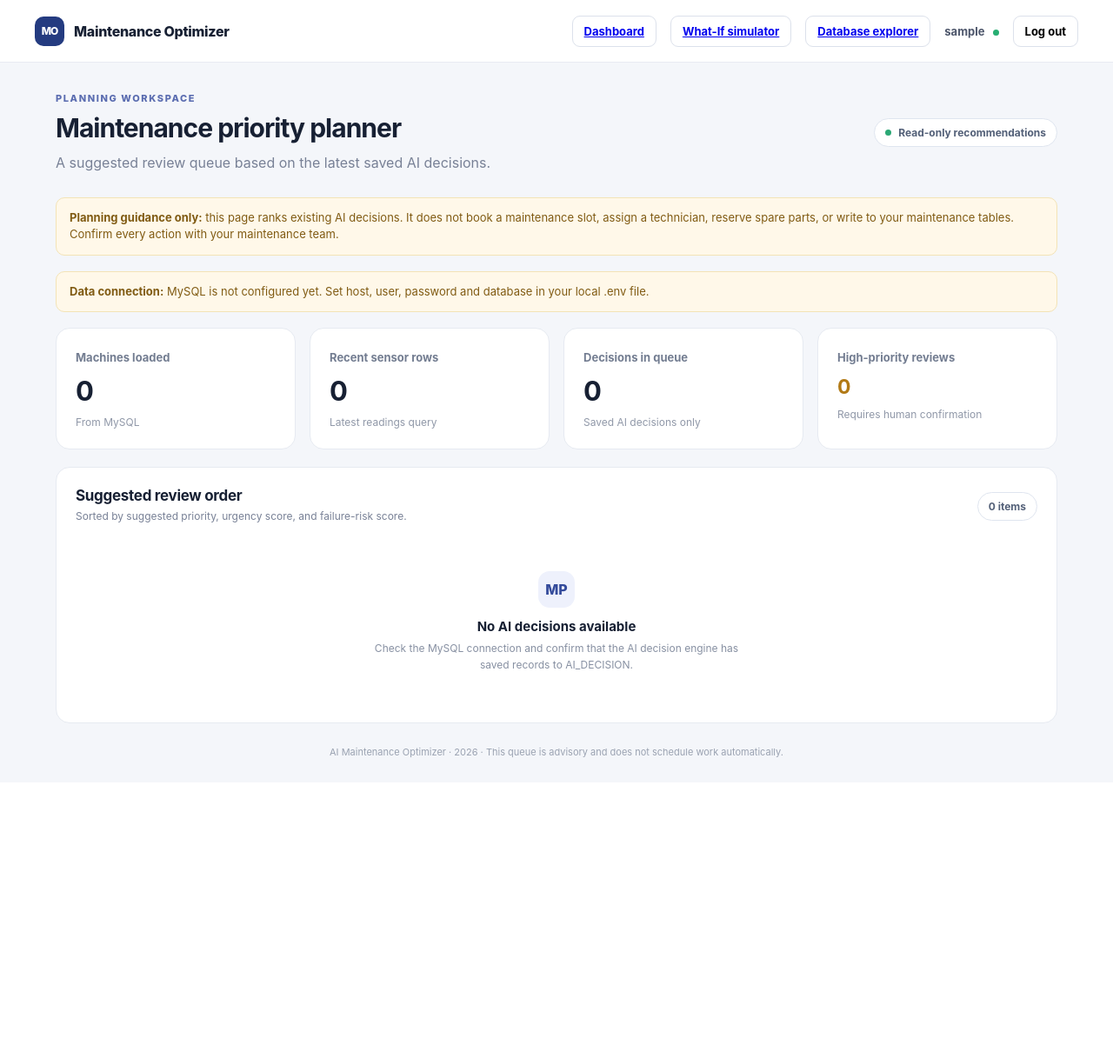
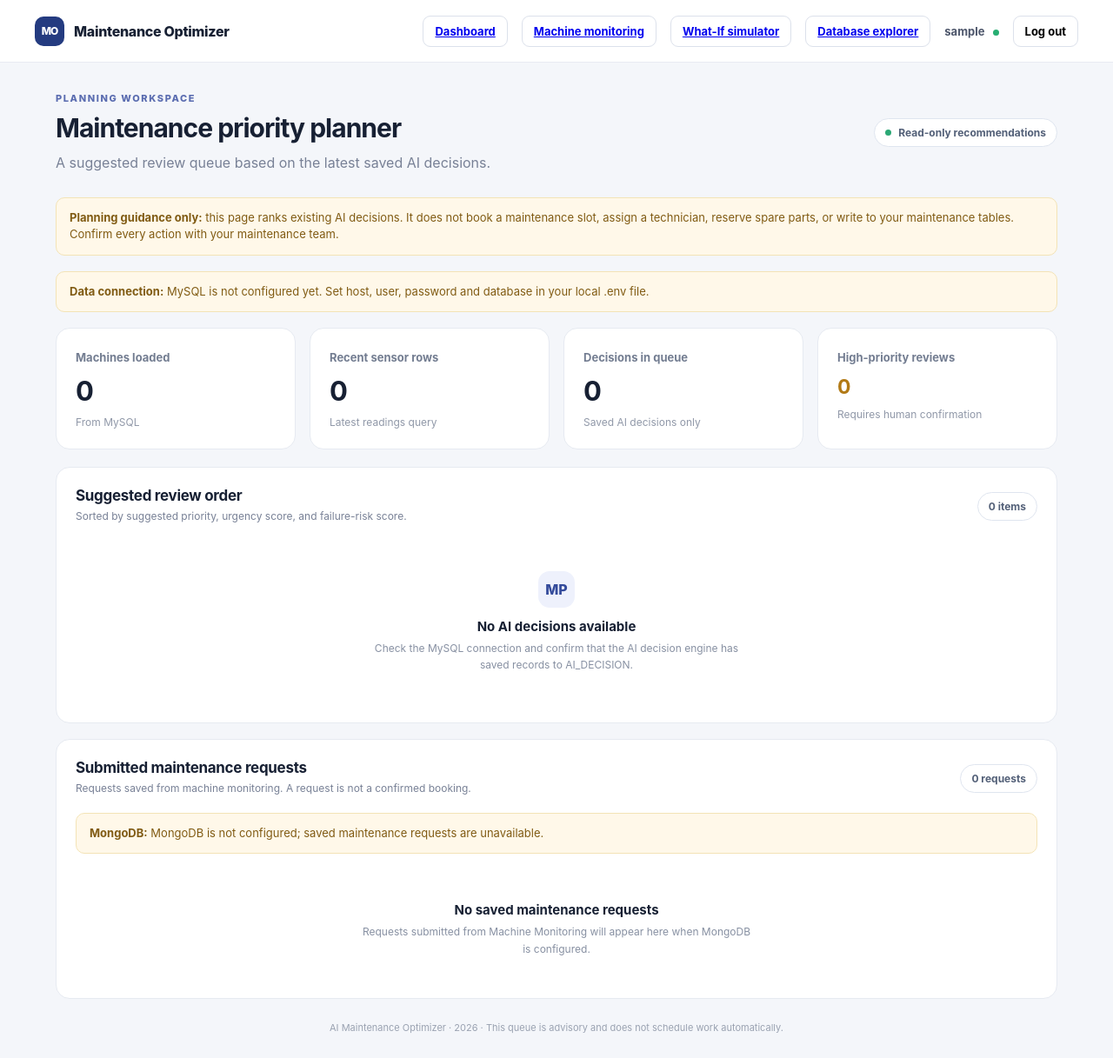
Before and after one commit to VedantRK7180/Ai_maintenance_optimizer, a Flask app: page /planner in a window 1280 px wide. Shown: the whole page at 87% size. Before the commit the page ends 872 px from the top, so only its background shows below. Run offline with Flask 3, Linux system fonts and the light colour scheme; the visitor is signed in with stand-in values (Sample User, id 1); some libraries are stand-ins or nearby versions.

Commit message:
Display saved maintenance requests in planner

```diff
--- a/templates/planner.html
+++ b/templates/planner.html
@@ -11,6 +11,7 @@
     <a class="brand" href="{{ url_for('dashboard') }}"><span class="brand-mark small">MO</span> Maintenance Optimizer</a>
     <div class="topbar-right">
       <a class="ghost-button" href="{{ url_for('dashboard') }}">Dashboard</a>
+      <a class="ghost-button" href="{{ url_for('machine_monitor') }}">Machine monitoring</a>
       <a class="ghost-button" href="{{ url_for('simulator') }}">What-If simulator</a>
       <a class="ghost-button" href="{{ url_for('database_browser') }}">Database explorer</a>
       <span class="user-chip">{{ session.get('username', 'Manager') }} <span class="role-dot"></span></span>
@@ -73,6 +74,23 @@
         <div class="empty-state"><div class="empty-icon">MP</div><h3>No AI decisions available</h3><p>Check the MySQL connection and confirm that the AI decision engine has saved records to AI_DECISION.</p></div>
       {% endif %}
     </section>
+    <section class="panel">
+      <div class="panel-heading">
+        <div><h2>Submitted maintenance requests</h2><p class="muted">Requests saved from machine monitoring. A request is not a confirmed booking.</p></div>
+        <span class="count-pill">{{ maintenance_requests|length }} requests</span>
+      </div>
+      {% if mongo_error %}<div class="notice warning"><strong>MongoDB:</strong> {{ mongo_error }}</div>{% endif %}
+      {% if maintenance_requests %}
+        <div class="table-scroll"><table>
+          <thead><tr><th>Requested date</th><th>Machine</th><th>Priority</th><th>Status</th><th>Description</th><th>Requested by</th><th>Created</th></tr></thead>
+          <tbody>{% for item in maintenance_requests %}
+            <tr><td>{{ item.requested_date or '—' }}</td><td>{{ item.machine_name or '—' }}</td><td><span class="count-pill">{{ item.priority or 'Normal' }}</span></td><td>{{ item.status or 'Requested' }}</td><td class="wrap-cell">{{ item.description or '—' }}</td><td>{{ item.requested_by or '—' }}</td><td>{{ item.created_at or '—' }}</td></tr>
+          {% endfor %}</tbody>
+        </table></div>
+      {% else %}
+        <div class="empty-state compact"><h3>No saved maintenance requests</h3><p>Requests submitted from Machine Monitoring will appear here when MongoDB is configured.</p></div>
+      {% endif %}
+    </section>
     <p class="footer-note">AI Maintenance Optimizer · {{ current_year }} · This queue is advisory and does not schedule work automatically.</p>
   </main>
 </body>
```
